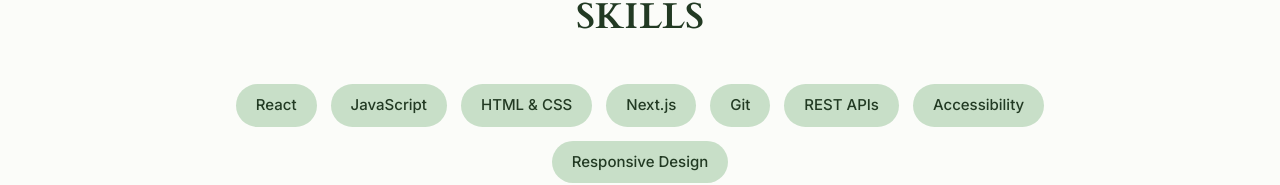
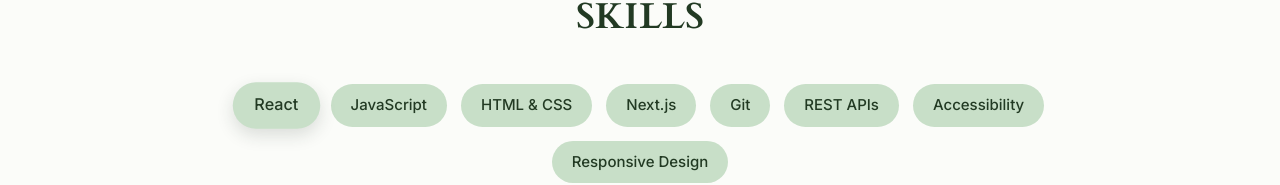
Before and after one commit to riikka-kallio/portfolio, a Next.js app: page / in a window 1280 px wide. In both pictures the pointer is over the element "React". Shown: the part 3212-3397 px from the top of the page. Built offline with nearby package versions, Linux system fonts and the light colour scheme.

Commit message:
feat: add hover zoom animation to skill pills
Co-Authored-By: Claude Sonnet 4.6 <noreply@anthropic.com>

```diff
--- a/styles/globals.css
+++ b/styles/globals.css
@@ -311,6 +311,13 @@ body {
     font-size: 15px;
     font-weight: 500;
     font-family: 'Inter', sans-serif;
+    transition: transform 0.3s ease, box-shadow 0.3s ease;
+    cursor: default;
+}
+
+.skill-pill:hover {
+    transform: scale(1.08);
+    box-shadow: 0 6px 16px oklch(30% 0.03 145 / 0.15);
 }
 
 /* ── Contact Form ── */
```
